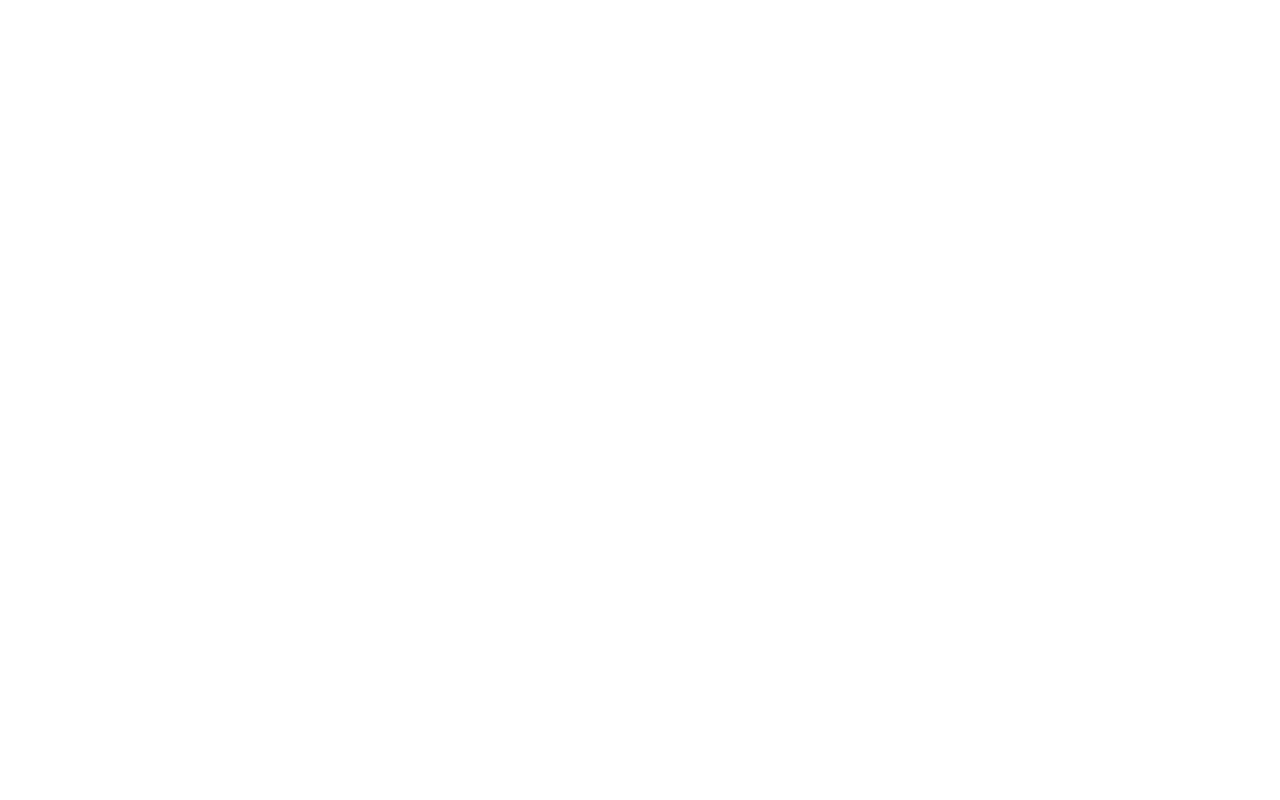
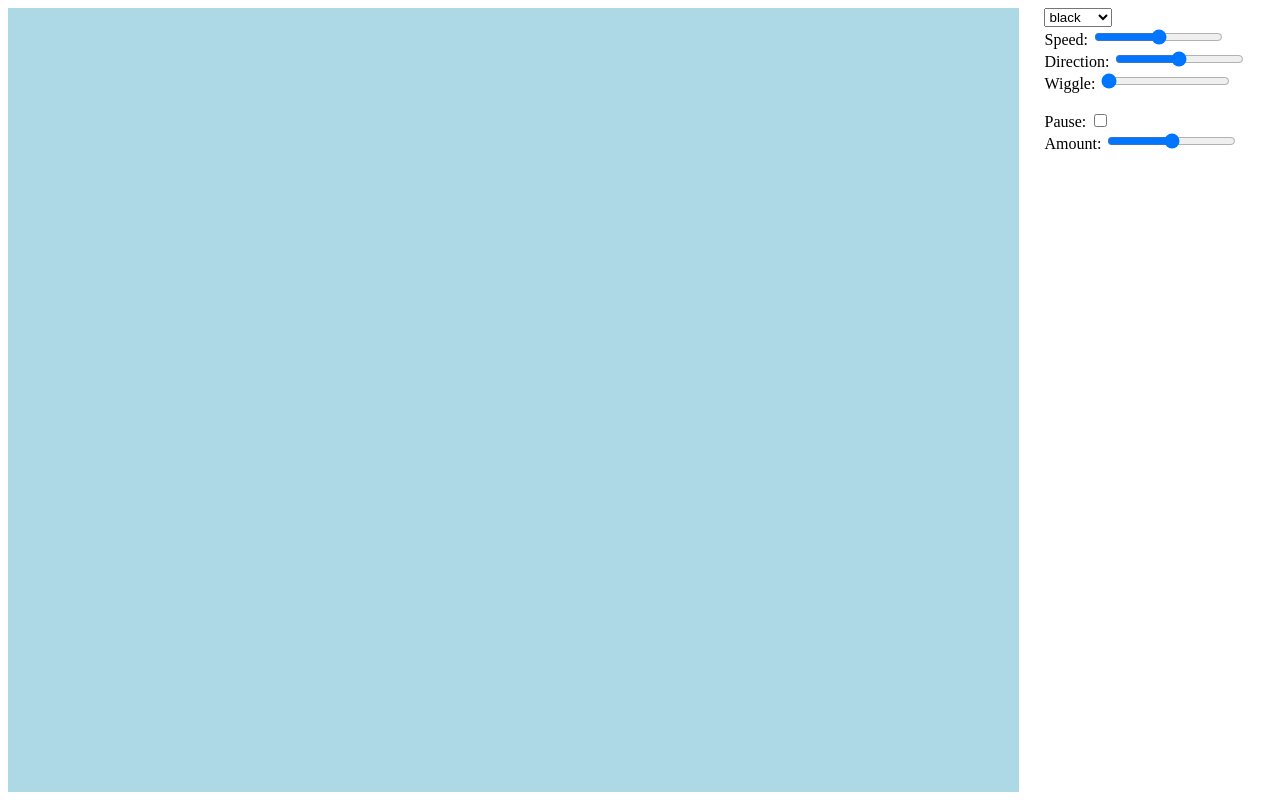
Before and after one commit to imme5150/simdots, a plain HTML site: page index.html in a window 1280 px wide. Drawn offline with Linux system fonts and the light colour scheme.

Commit message:
add speed, direction and wiggle sliders

```diff
--- a/index.html
+++ b/index.html
@@ -3,25 +3,82 @@
     <title>SimDots</title>
   </head>
   <body>
-    <canvas id="main" style="width:100%;height:100%;display:block">
+    <style>
+    </style>
+
+    <div id="sidebar" style="float:right;width:18%">
+      <select id="color">
+        <option>black</option>
+        <option>silver</option>
+        <option>gray</option>
+        <option>white</option>
+        <option>maroon</option>
+        <option>red</option>
+        <option>purple</option>
+        <option>fuchsia</option>
+        <option>green</option>
+        <option>lime</option>
+        <option>olive</option>
+        <option>yellow</option>
+        <option>navy</option>
+        <option>blue</option>
+        <option>teal</option>
+        <option>aqua</option>
+      </select>
+      <br>
+      <label for="speed">Speed:</label>
+      <input id="speed" type="range" min="0" max="10" step="0.1" />
+      <br>
+      <label for="dir">Direction:</label>
+      <input id="dir" type="range" min="0" max="6.283" step="0.1" />
+      <br>
+      <label for="wiggle">Wiggle:</label>
+      <input id="wiggle" type="range" min="0" max="10" step="0.5" value="0">
+      <br>
+      <br>
+      <div>Pause: <input id="pause" type="checkbox"/></div>
+      <label for="freq">Amount:</label>
+      <input id="freq" type="range" min="0" max="1" step="0.05">
+    </div>
+    <canvas id="main" style="width:80%;height:100%;display:block"></canvas>
     <script>
+      // TODO:
+      // - save preference by color
+      // - ability to draw in color from dropdown
+      // - collision detection + rules
+      // - direction as circle
+      // - hold mouse down keeps making dots - in amimate?
+      // - Direction * speed variance? store rnd value on each dot - spread is good - needs to stay centered on direction
+      const radius = 3;
       const canvas = document.getElementById("main");
       const resizeObserver = new ResizeObserver(() => {
         canvas.width = Math.round(canvas.clientWidth * devicePixelRatio);
         canvas.height = Math.round(canvas.clientHeight * devicePixelRatio);
       });
+      resizeObserver.observe(canvas);
+      function inBounds(dot) {
+        if (dot.x + radius > canvas.width || dot.x - radius < 0 || dot.y + radius > canvas.height || dot.y - radius < 0) {
+          return false
+        }
+        return true
+      }
 
-      resizeObserver.observe(canvas);
-
-      const ctx = canvas.getContext("2d");
+      const ctx = canvas.getContext("2d", {alpha:false});
       var drawing = false;
       const dots = [];
+      const cdots = [];
 
       canvas.addEventListener("mousedown", (event) => {
         drawing = true;
+        const x = event.clientX - canvas.offsetLeft;
+        const y = event.clientY - canvas.offsetTop;
+        addDot(x,y)
       });
       canvas.addEventListener("mouseup", (event) => {
         drawing = false;
+      });
+      canvas.addEventListener("mouseenter", (event) => {
+        drawing = (event.buttons & 1) == 1;
       });
       canvas.addEventListener("mouseleave", (event) => {
         drawing = false;
@@ -30,29 +87,54 @@
         if (!drawing) return
         const x = event.clientX - canvas.offsetLeft;
         const y = event.clientY - canvas.offsetTop;
-        const speed = Math.random() + 4
-        const angle = Math.random() * Math.PI / 4 + Math.PI / 2.5;
-        const dx = Math.cos(angle) * speed;
-        const dy = Math.sin(angle) * speed;
-        dots.push({x:x, y:y, dx:dx, dy:dy});
+        addDot(x,y)
       });
+      function addDot(x,y) {
+        cdots.push({x:x, y:y});
+      }
       function animate() {
         ctx.clearRect(0, 0, canvas.width, canvas.height);
-        for (let dot of dots) {
+        ctx.beginPath();
+        ctx.fillStyle = "lightblue";
+        ctx.fillRect(0, 0, canvas.width, canvas.height);
+
+        const freq = Number(document.getElementById('freq').value)
+        if (!document.getElementById('pause').checked) {
+          for (let cdot of cdots) {
+            if (Math.random() <= freq / 30) {
+              dots.push({x:cdot.x,y:cdot.y})
+            }
+          }
+        }
+        ctx.fillStyle = document.getElementById('color').value;
+        var iOut = 0;
+        const speed = Number(document.getElementById('speed').value)
+        const angle = Number(document.getElementById('dir').value)
+        const wiggle = Number(document.getElementById('wiggle').value)
+        for (var i = 0; i < dots.length; i++) {
+          const dot = dots[i];
           // Update dot position
-           dot.x += dot.dx;
-           dot.y += dot.dy;
-          // Bounce off edges
-          if (dot.x + dot.radius > canvas.width || dot.x - dot.radius < 0) {
-            // dot.dx = -dot.dx;
+          if (!document.getElementById('pause').checked) {
+           const dx = Math.cos(angle) * speed;
+           const dy = Math.sin(angle) * speed;
+           dot.x += dx + Math.random() * wiggle - wiggle / 2;
+           dot.y += dy + Math.random() * wiggle - wiggle / 2;
           }
-          if (dot.y + dot.radius > canvas.height || dot.y - dot.radius < 0) {
-            // dot.dy = -dot.dy;
+          if (inBounds(dot)) {
+            dots[iOut++] = dot;
+
+            // Draw dot
+            ctx.beginPath();
+            ctx.arc(dot.x, dot.y, radius, 0, 2 * Math.PI);
+            ctx.fill();
           }
-
+        }
+        dots.length = iOut;
+        ctx.fillStyle = "brown";
+        for (let dot of cdots) {
           // Draw dot
           ctx.beginPath();
-          ctx.arc(dot.x, dot.y, 3, 0, 2 * Math.PI);
+          ctx.arc(dot.x, dot.y, radius, 0, 2 * Math.PI);
           ctx.fill();
         }
 
```
